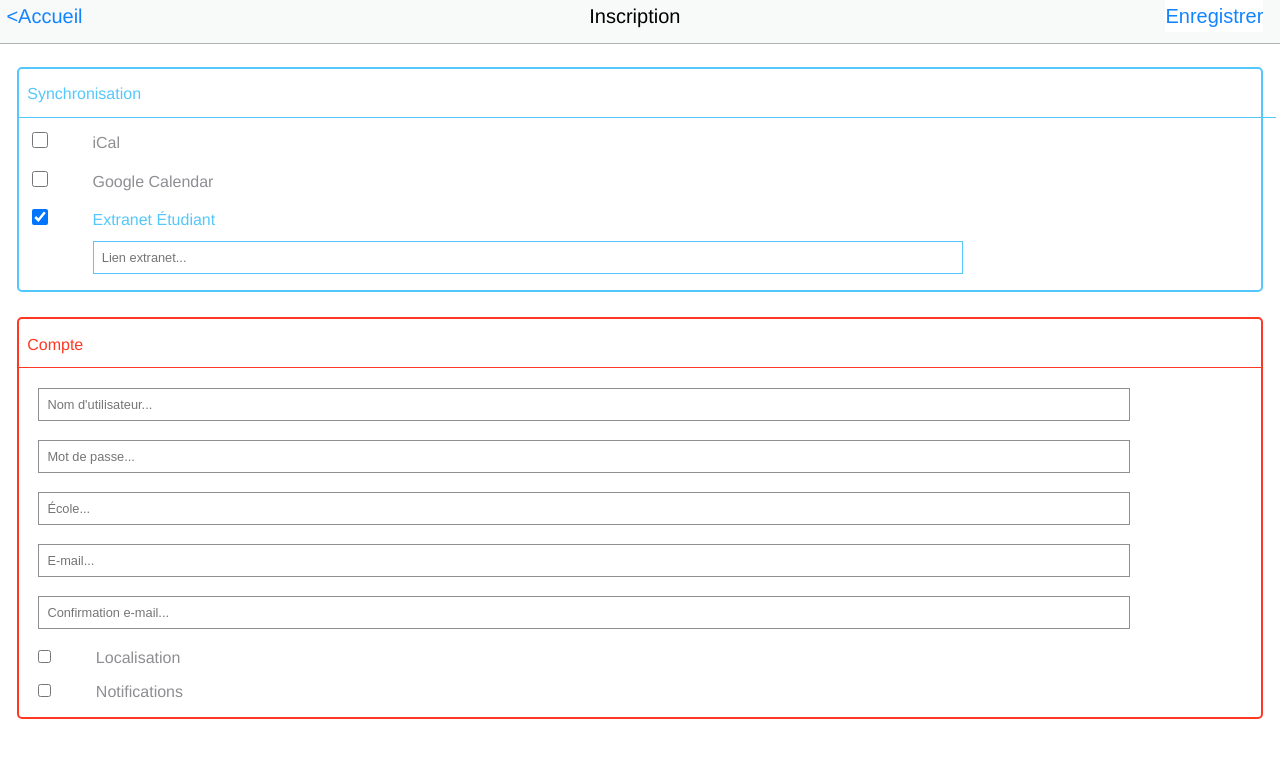
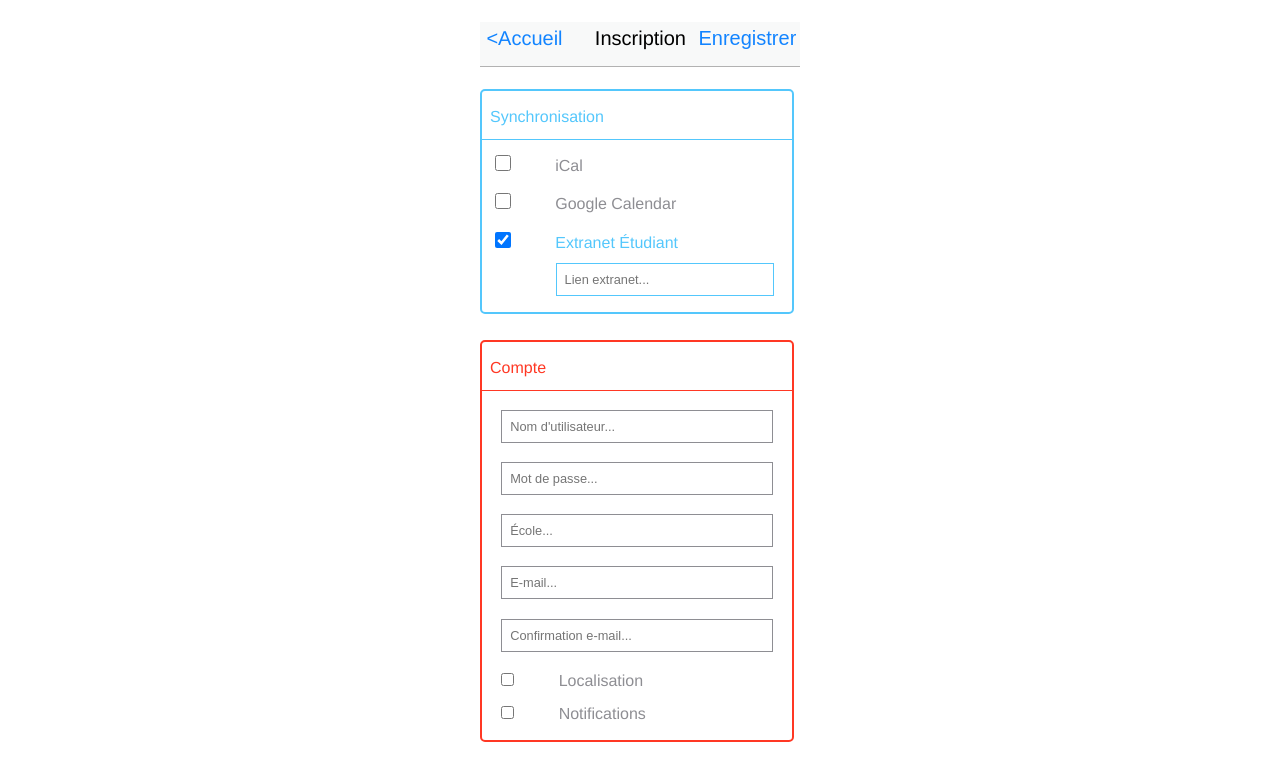
Before and after one commit to Tibroux/Tiby_TFE, a PHP site: page /inscription.html in a window 1280 px wide. Shown: the top 781 px of the page. Run offline with PHP 8.4, Linux system fonts and the light colour scheme.

Commit message:
corr_css_v2

```diff
--- a/connexion.html
+++ b/connexion.html
@@ -6,7 +6,7 @@
     <link rel="stylesheet" href="css/styles.css" type="text/css"/>
 </head>
 <body>
-	<header>
+	<header class="phone">
 		<ul>
 			<li class="back"><a href="#">Accueil</a></li>
 			<li><h1>Connexion</h1></li>
@@ -14,7 +14,8 @@
 		</ul>
 	</header>
 	<div class="content">
-		<div class="logo">
+		<div class="phone">
+			<div class="logo">
 			<img src="#" alt="Yeti"/>
 		</div>
 		<form class="connect" action="post">
@@ -42,6 +43,7 @@
 				</ol>
 			</fieldset>
 		</form>
+		</div>
 	</div>
 </body>
 </html>
--- a/css/styles.css
+++ b/css/styles.css
@@ -39,6 +39,13 @@ header ul li {
 .content {
 	width: 100%;
 }
+header.phone {
+	margin-top: 1.4rem;
+}
+.phone {
+	width: 320px;
+	margin: 0 auto;
+}
 li.back:before {
 	color: rgba(18,132,255,1);
 	content: "<";
@@ -57,6 +64,7 @@ li.back a {
 h1 {
 	font-size: 1.25rem;
 	font-weight: 500;
+	text-align: left;
 	/*position: relative;
 	left: 0rem;*/
 }
@@ -72,10 +80,10 @@ h1.space {
 	/*left: .4rem;*/
 }
 li.confirm_btn, li.more, li.today {
-	/*width: 33%;*/
+	width: 30%;
 	text-align: right;
-	/*position: relative;
-	left: .35rem;*/
+	position: relative;
+	right: .3rem;
 }
 li.more a, li.today a {
 	text-decoration: none;
@@ -93,7 +101,7 @@ li#var1 {
 	border: none;
 	font-size: 1.25rem;
 	color: rgba(18,132,255,1);
-	background-color: #fff;
+	background-color: #f8f9f9;
 }
 .logo {
 	display: inline-block;
@@ -152,11 +160,11 @@ ul.past_day li h3 {
 }
 form, .active_day {
 	width: 97%;
-	margin: auto;
+	text-align: left;
 	/*position: relative;
 	left: .35rem;*/
+	line-height: 1.6;
 	border-radius: 5px;
-	line-height: 1.6;
 }
 form.synchro, .active_day {
 	border: 2px solid #54c7fc;
@@ -172,15 +180,8 @@ form.compte {
 fieldset {
 	border: none;
 }
-header.phone {
-	margin-top: 1.4rem;
-}
-.phone {
-	width: 320px;
-	margin: 0 auto;
-}
 legend, h4, .active_day li h3.date, .back_to_the_future li h3.date {
-	width: 100%;
+	width: 97%;
 	text-align: left;
 	margin-left: .5rem;
 	padding: .8rem 0 .6rem 0;
@@ -239,7 +240,7 @@ form fieldset ol {
 }
 #first_decal_synchro, .active_day li table.planning {
 	border-top: 1px solid #54c7fc;
-	width: 100.2%;
+	width: 96.5%;
 }
 table tr td{
 	/*display: inline-block;*/
@@ -389,9 +390,10 @@ li.simule input:checked ~ label {
 	color: #ff3824;
 }
 .moit {
-	width: 49%;
+	width: 48%;
 	display: inline-block;
 	margin-top: 1rem;
+	margin-left: .2rem;
 }
 .moit label {
 	margin-left: 0;
@@ -409,22 +411,26 @@ li.simule input:checked ~ label {
 	color: #54c7fc;
 	padding: .4rem 0;
 	margin-top: 1rem;
-	border-radius: 4px;
+	margin-left: .6rem;
+	border-radius: 5px;
 }
 a.more {
 	display: block;
 	position: fixed;
 	right: 30.85rem;
 	bottom: 1rem;
-	border: 1px solid #44db5e;
+	/*border: 1px solid #44db5e;*/
+	border: none;
 	border-radius: 50px;
 	width: 34px;
 	height: 34px;
 	text-align: center;
 	line-height: 1.1;
 	font-size: 1.7rem;
-	background-color: #fff;
+	/*background-color: #fff;*/
+	background-color: #44db5e;
 	text-decoration: none;
-	color: #44db5e;
+	/*color: #44db5e;*/
+	color: #fff;
 	box-shadow: 1px 1px 5px #b2b2b2;
 }
--- a/inscription.html
+++ b/inscription.html
@@ -6,7 +6,7 @@
     <link rel="stylesheet" href="css/styles.css" type="text/css"/>
 </head>
 <body>
-	<header>
+	<header class="phone">
 		<ul>
 			<li class="back"><a href="#">Accueil</a></li>
 			<li><h1>Inscription</h1></li>
@@ -14,7 +14,8 @@
 		</ul>
 	</header>
 	<div class="content">
-		<form class="synchro" action="post">
+		<div class="phone">
+			<form class="synchro" action="post">
 			<fieldset>
 				<legend>Synchronisation</legend>
 				<ol>
@@ -73,6 +74,7 @@
 				</ol>
 			</fieldset>
 		</form>
+		</div>
 	</div>
 </body>
 </html>
--- a/reglages.html
+++ b/reglages.html
@@ -6,7 +6,7 @@
     <link rel="stylesheet" href="css/styles.css" type="text/css"/>
 </head>
 <body>
-	<header>
+	<header class="phone">
 		<ul>
 			<li class="back"><a href="#">Aujourd'hui</a></li>
 			<li><h1 class="space">Réglages</h1></li>
@@ -14,7 +14,8 @@
 		</ul>
 	</header>
 	<div class="content">
-		<form class="synchro" action="post">
+		<div class="phone">
+			<form class="synchro" action="post">
 			<fieldset>
 				<legend>Synchronisation</legend>
 				<ol>
@@ -69,6 +70,7 @@
 				</ol>
 			</fieldset>
 		</form>
+		</div>
 	</div>
 </body>
 </html>
```
